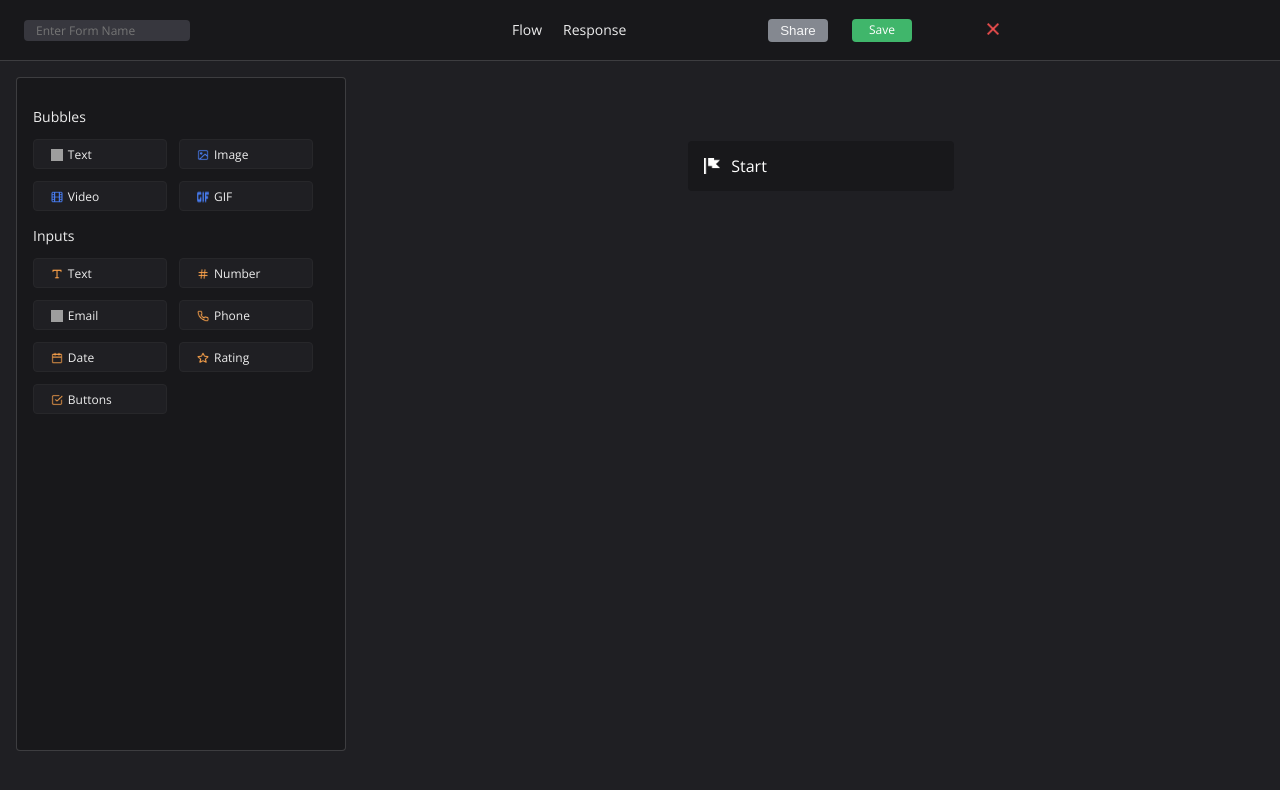
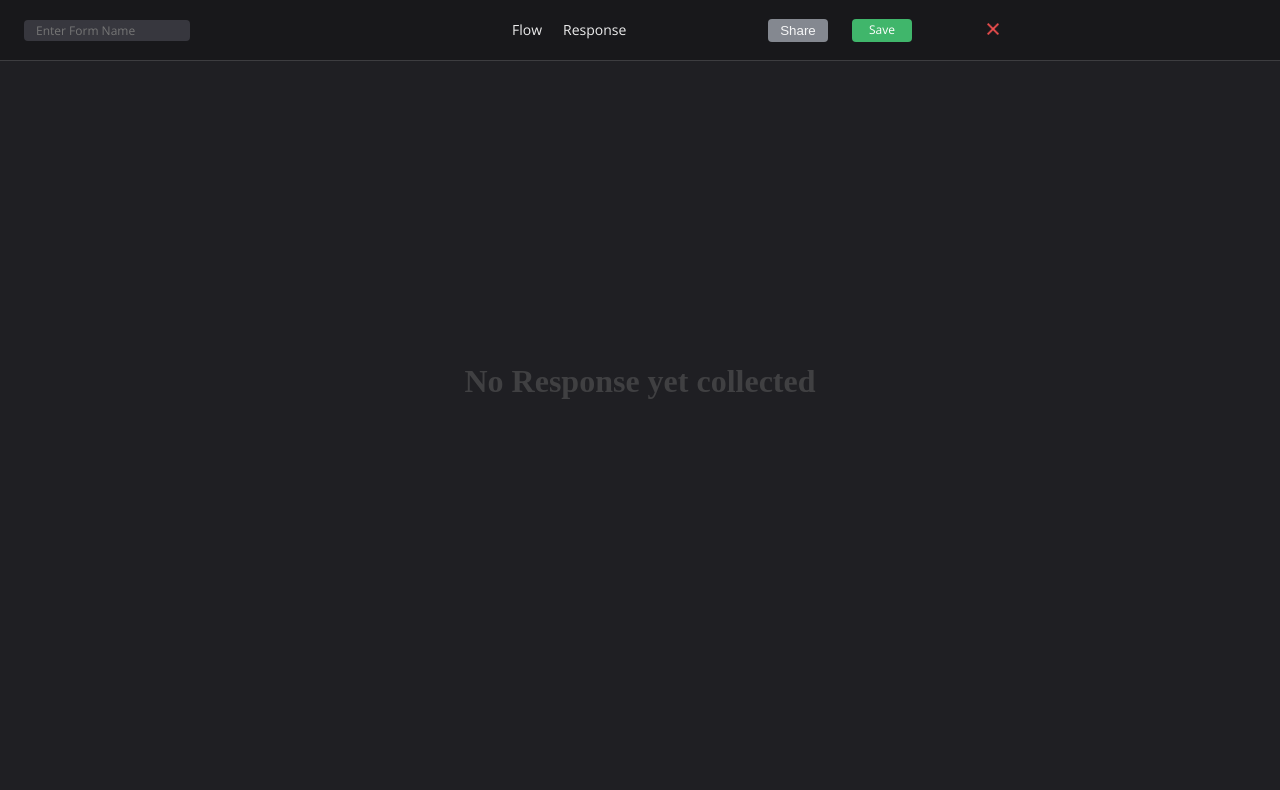
Before and after one commit to utkarsh0903/formbot, a React (Vite) app: page /form/1 in a window 1280 px wide. Both pictures are taken after a click on the button "Response". Shown: the top 790 px of the page. Built offline with nearby package versions, Linux system fonts and the light colour scheme; grey boxes are pictures that could not be loaded.

Commit message:
feat: no response page

```diff
--- a/src/Pages/form.jsx
+++ b/src/Pages/form.jsx
@@ -21,9 +21,9 @@ import { useParams } from "react-router-dom";
 const Form = () => {
   const [shareBtnStatus, setShareBtnStatus] = useState(false);
   const [isFormShareBtn, setIsFormShareBtn] = useState(true);
-  const [activeNavbar, setActiveNavbar] = useState("");
+  const [isFormTabActive, setIsFormTabActive] = useState(true);
   const [templates, setTemplates] = useState([]);
-  const {formId} = useParams();
+  const { formId } = useParams();
 
   const handleAddTemplate = (type) => {
     setTemplates((prev) => [...prev, { id: Date.now(), type }]);
@@ -118,9 +118,9 @@ const Form = () => {
       labelData: getLabel(template.type).placeholder,
     }));
     const data = {
-        formId : formId,
-        formTemplate: formTemplate
-    }
+      formId: formId,
+      formTemplate: formTemplate,
+    };
     const res = await addContentInForm(data);
 
     if (res.status === 200) {
@@ -130,6 +130,14 @@ const Form = () => {
       const data = await res.json(res);
       alert(data.message);
     }
+  };
+
+  const handleFlow = () => {
+    setIsFormTabActive(true);
+  };
+
+  const handleResponse = () => {
+    setIsFormTabActive(false);
   };
 
   return (
@@ -143,8 +151,15 @@ const Form = () => {
           />
         </div>
         <div className="navbar-list">
-          <button className="flow" onClick={() => setActiveNavbar("flow")}>Flow</button>
-          <button className="response" onClick={() => setActiveNavbar("response")}>Response</button>
+          <button className="flow" onClick={() => handleFlow()}>
+            Flow
+          </button>
+          <button
+            className="response"
+            onClick={() => handleResponse()}
+          >
+            Response
+          </button>
         </div>
         <div className="navbar-btns">
           {/* <div className="theme-changer">
@@ -153,7 +168,10 @@ const Form = () => {
             {isDarkMode ? "Dark" : "Light"}
           </button>
         </div> */}
-          <ShareBtn btnStatus={shareBtnStatus} isFormShareBtn={isFormShareBtn} />
+          <ShareBtn
+            btnStatus={shareBtnStatus}
+            isFormShareBtn={isFormShareBtn}
+          />
           <button className="save-btn" onClick={(e) => handleSaveBtn(e)}>
             Save
           </button>
@@ -162,7 +180,7 @@ const Form = () => {
           </button>
         </div>
       </div>
-      <div className="form-content">
+      {isFormTabActive ? <div className="form-content">
         <div className="leftbar">
           <h3 className="bubbles-title">Bubbles</h3>
           <div className="leftbar-btns">
@@ -219,7 +237,8 @@ const Form = () => {
             {templates.map((template) => renderTemplate(template))}
           </div>
         </div>
-      </div>
+      </div> : <div className="response-content">
+        <h1 className="no-response">No Response yet collected</h1></div>}
     </div>
   );
 };
--- a/src/services/index.js
+++ b/src/services/index.js
@@ -1,5 +1,6 @@
-const URL = 'http://localhost:5000/api'
-// const URL = 'https://formbot-backend-4mge.onrender.com/api'
+// const URL = 'http://localhost:5000/api'
+const URL = 'https://formbot-backend-4mge.onrender.com/api'
+
 export const register = (data) => {
     return fetch(`${URL}/user/register`, {
         method: 'POST',
--- a/src/styles/form.css
+++ b/src/styles/form.css
@@ -238,3 +238,13 @@
     }
   }
 }
+
+.response-content{
+  .no-response{
+    min-height: 80vh;
+    display: flex;
+    justify-content: center;
+    align-items: center;
+    color: rgba(105, 105, 105, 0.45);
+  }
+}
```
